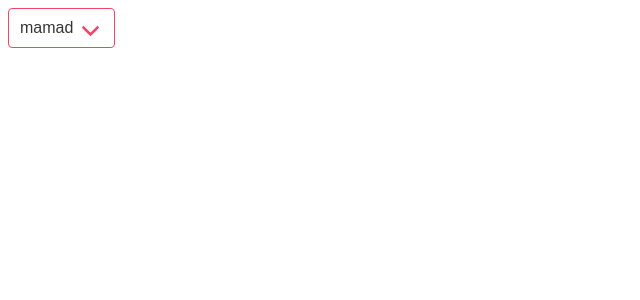
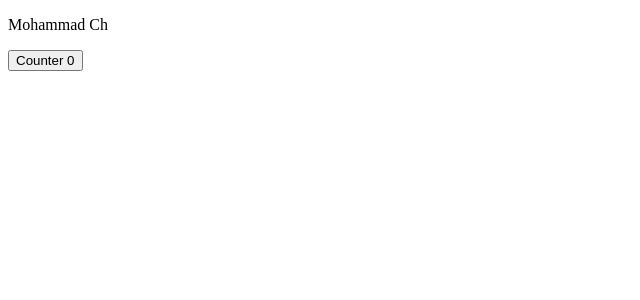
Before and after one commit to mohammad79-ch/learn-vue, a Vue app: page / in a window 1280 px wide. Shown: the top 300 px of the page, without its empty margins (0-640 px from the left). Built offline with nearby package versions, Linux system fonts and the light colour scheme.

Commit message:
practice component api (setup and ref)

```diff
--- a/src/App.vue
+++ b/src/App.vue
@@ -15,7 +15,9 @@
 
 <!--  bade select-->
 
-    <BaseSelect :items="data" color="danger" v-model="selectedOption"/>
+<!--    <BaseSelect :items="data" color="danger" v-model="selectedOption"/>-->
+
+        <BaseApi  />
 
 </template>
 
@@ -23,6 +25,7 @@
 
 // import BaseButton from "./components/BaseButton.vue";
 import BaseInput from "./components/BaseInput.vue";
+import BaseApi from "./components/BaseApi.vue";
 import BaseSelect from "./components/BaseSelect.vue";
 
 export default {
@@ -30,7 +33,8 @@ export default {
   components: {
     // BaseButton
     BaseInput,
-    BaseSelect
+    BaseSelect,
+    BaseApi
   },
 
   data() {
--- /dev/null
+++ b/src/components/BaseApi.vue
@@ -0,0 +1,32 @@
+<template>
+  <p>{{msg}}</p>
+  <button @click="handleClick">Counter {{count}}</button>
+</template>
+
+<script>
+import { ref } from 'vue'
+
+export default {
+
+name: "BaseApi",
+
+  setup(){
+  let msg = "Mohammad Ch";
+  let count = ref(0);
+
+  function handleClick(){
+    count.value++
+  }
+
+  return{
+    msg,
+    count,
+    handleClick
+  }
+  }
+}
+</script>
+
+<style scoped>
+
+</style>
```
